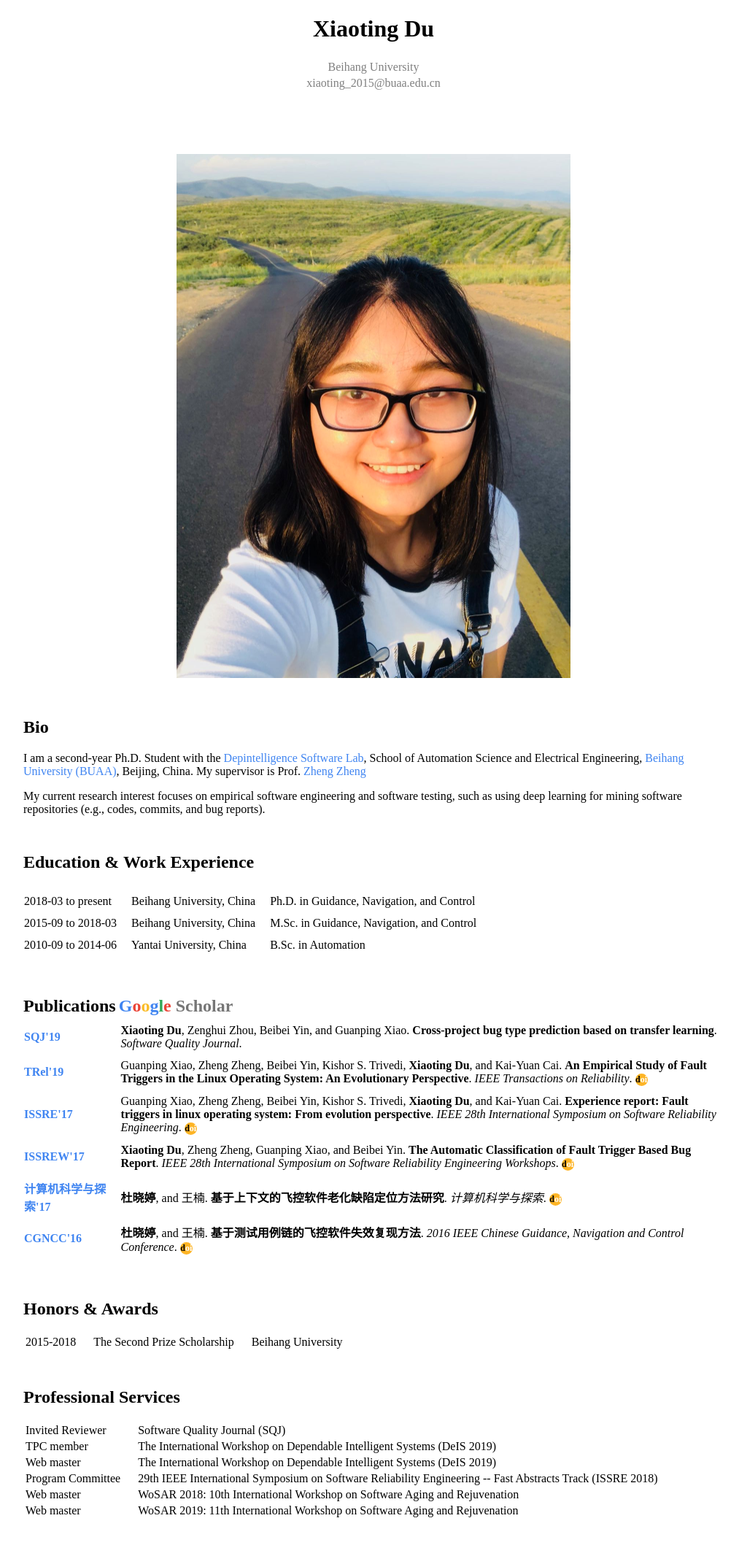
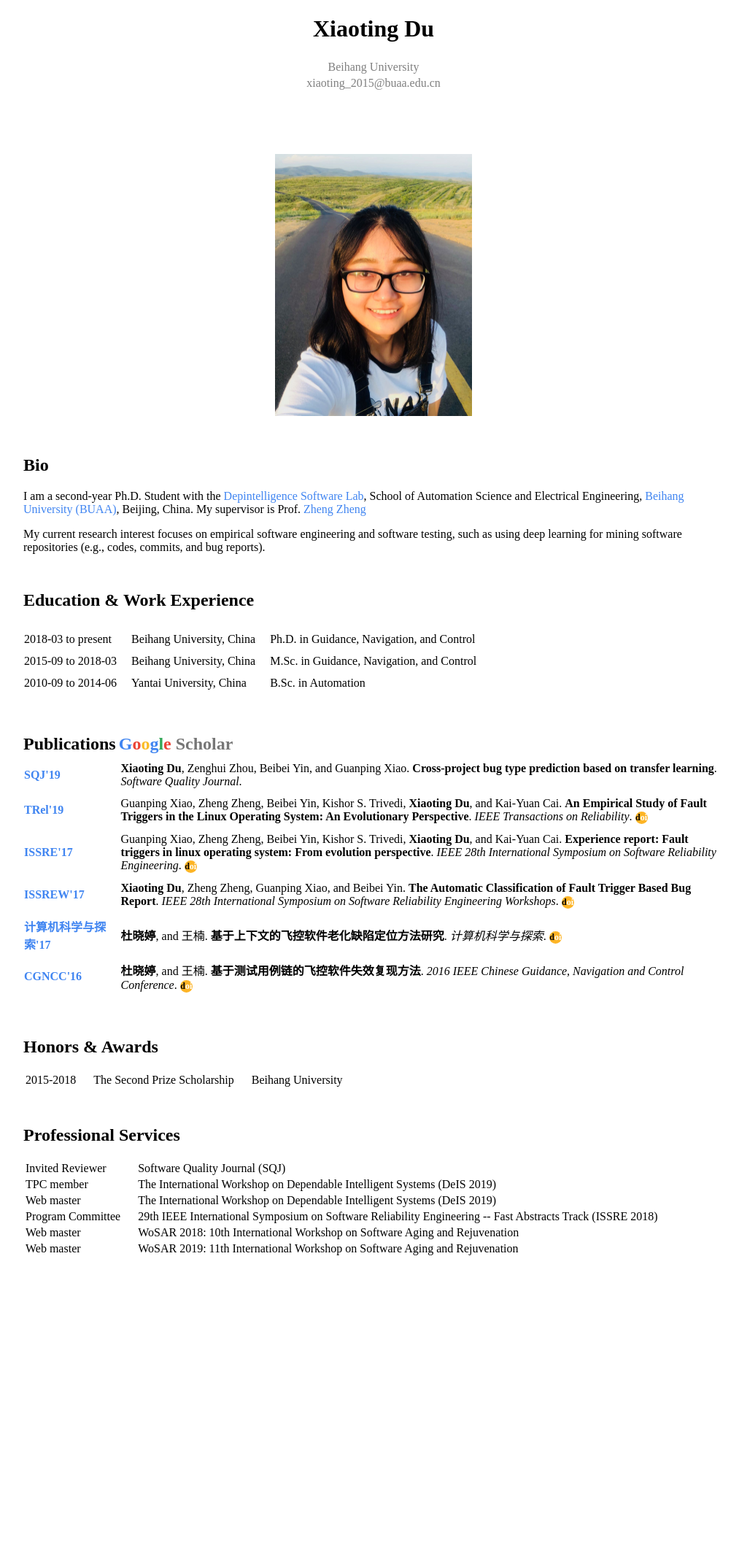
Before and after one commit to xiaotingdu/xiaotingdu.github.io, a Jekyll site: the page index.html, which Jekyll copies as it is, in a window 1280 px wide. Shown: the whole page at 73% size, without its empty margins (128-1141 px from the left). Built offline with Jekyll 4.4.1, drawn with Linux system fonts in a browser that asks for light colours; a style sheet for code colours, icons or effects is not loaded; after the commit the page ends 1773 px from its top, so only the background shows below that.

Commit message:
Update index.html

```diff
--- a/index.html
+++ b/index.html
@@ -40,7 +40,7 @@
 </div>
 
 <div class="container" style="text-align:center">
-<img src='/files/xiaotingdu.jpg' style="width:540.0px;height:718px;" alt="Xiaoting Du">
+<img src='/files/xiaotingdu.jpg' style="width:270.0px;height:359px;" alt="Xiaoting Du">
 </div>
 
 
```
